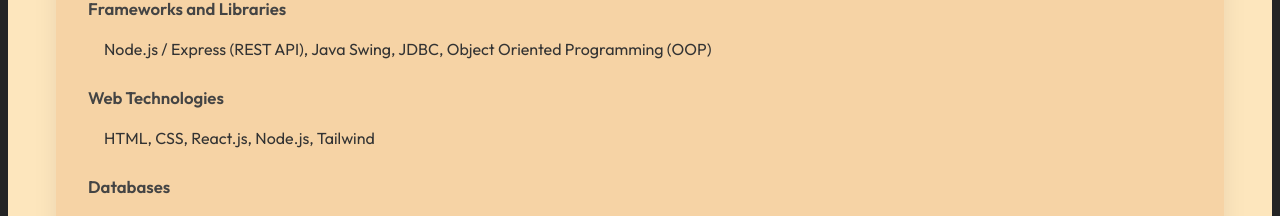
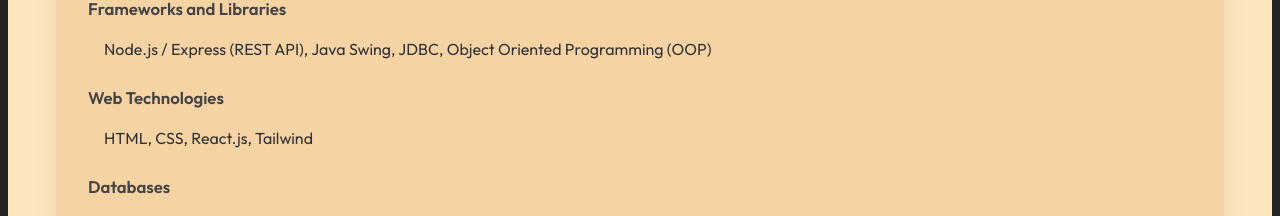
Before and after one commit to arkhan2025/Md.AshfaqurRahmanKhan, a React (Vite) app: page / in a window 1280 px wide. Shown: the part 1975-2191 px from the top of the page. Built offline with nearby package versions, Linux system fonts and the light colour scheme; a web font is replaced by a local one.

Commit message:
Add/update Footer component

```diff
--- a/src/Components/Skills/skills.jsx
+++ b/src/Components/Skills/skills.jsx
@@ -29,7 +29,7 @@
 
           <div className="skills-subcategory">
             <h4>Web Technologies</h4>
-            <p> HTML, CSS, React.js, Node.js, Tailwind</p>
+            <p> HTML, CSS, React.js, Tailwind</p>
           </div>
 
           <div className="skills-subcategory">
```
